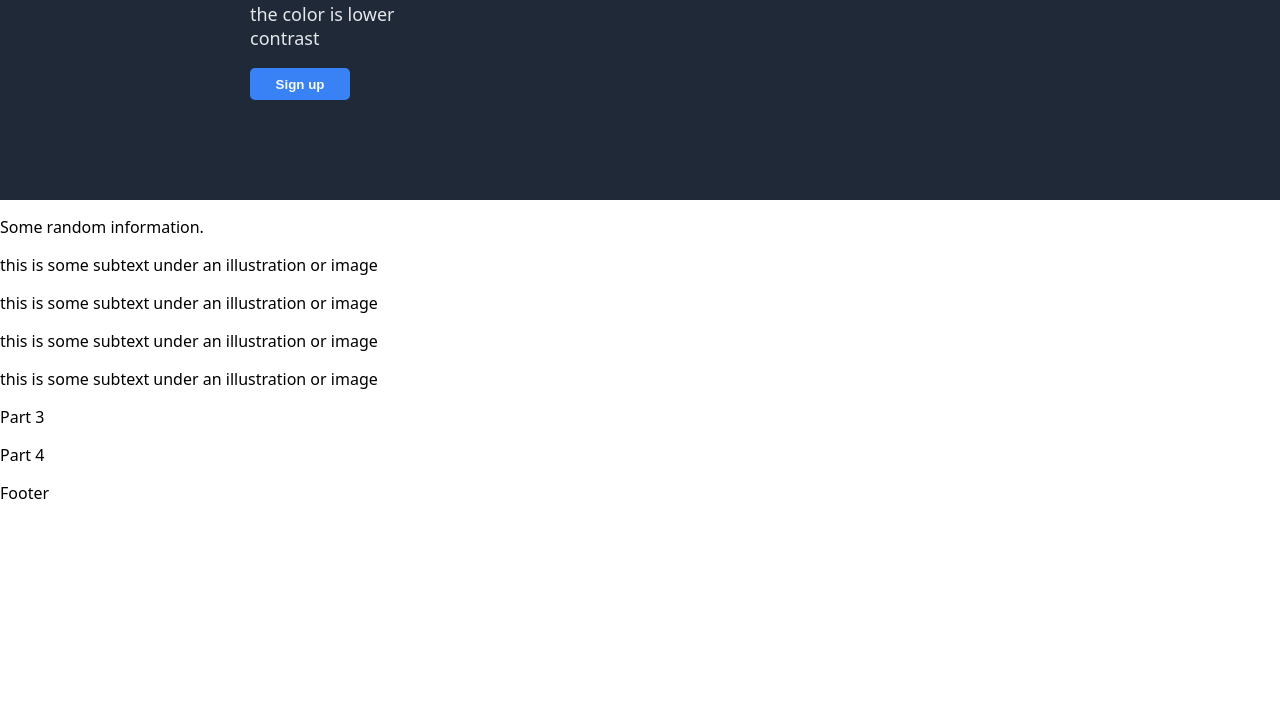
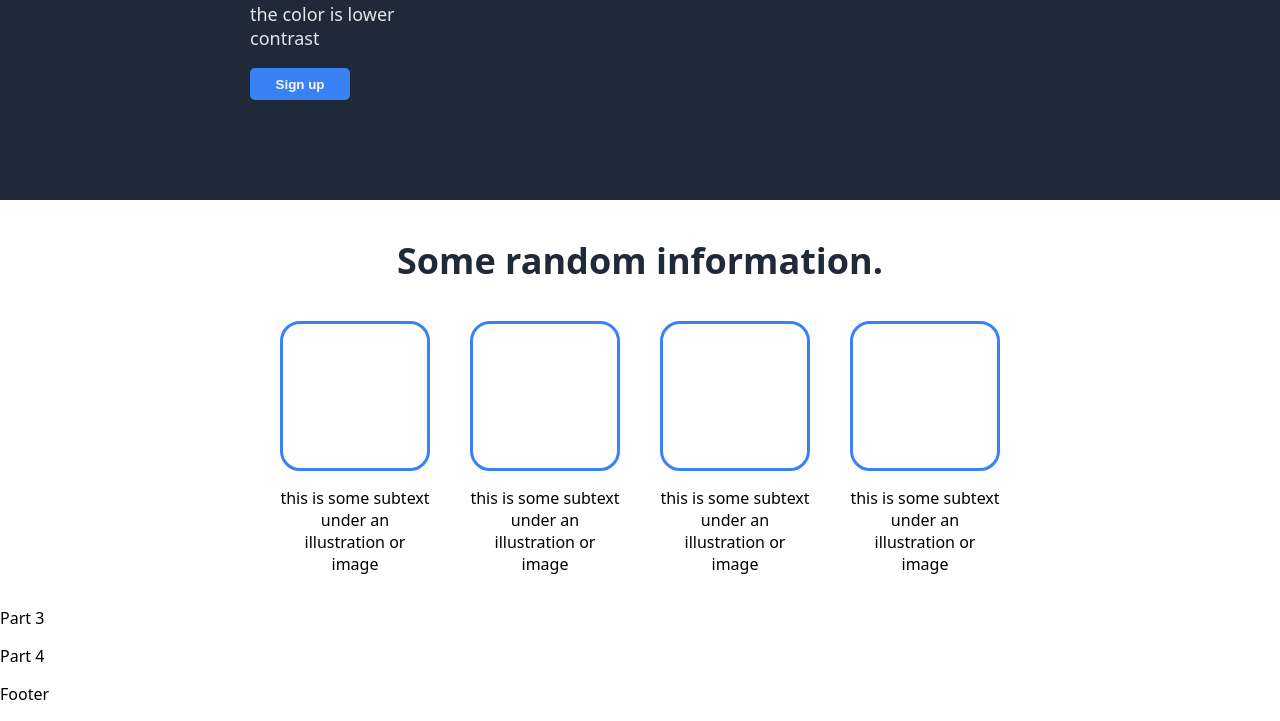
Before and after one commit to AeroDyn4m1c/odin-landing-page, a plain HTML site: page index.html in a window 1280 px wide. Shown: the part 607-1328 px from the top of the page. Before the commit the page ends 1127 px from the top, so only its background shows below. Drawn offline with Linux system fonts and the light colour scheme.

Commit message:
section 2 finished

```diff
--- a/index.html
+++ b/index.html
@@ -41,19 +41,19 @@
     <div class="info-container">
       <div class="info-item">
         <div class="item-img"></div>
-        <p>this is some subtext under an illustration or image</p>
+        <p class="img-text">this is some subtext under an illustration or image</p>
       </div>
       <div class="info-item">
         <div class="item-img"></div>
-        <p>this is some subtext under an illustration or image</p>
+        <p class="img-text">this is some subtext under an illustration or image</p>
       </div>
       <div class="info-item">
         <div class="item-img"></div>
-        <p>this is some subtext under an illustration or image</p>
+        <p class="img-text">this is some subtext under an illustration or image</p>
       </div>
       <div class="info-item">
         <div class="item-img"></div>
-        <p>this is some subtext under an illustration or image</p>
+        <p class="img-text">this is some subtext under an illustration or image</p>
       </div>
     </div>
   </div>
--- a/styles.css
+++ b/styles.css
@@ -86,3 +86,41 @@ nav {
 }
 
 /*-------------------------------------------------------------------------------*/
+
+.random-info {
+  display: flex;
+  flex-direction: column;
+  align-items: center;
+}
+
+.random-info-title {
+  font-size: 36px;
+  color: #1F2937;
+  font-weight: 900;
+}
+
+.info-container {
+  display: flex;
+  justify-content: center;
+  gap: 40px;
+  width: 100%;
+}
+
+.info-item {
+  width: 150px;
+}
+
+.img-text {
+  text-align: center;
+}
+
+.item-img {
+  padding-top: 72px;
+  padding-bottom: 72px;
+  border-color: #3882F6;
+  border-style: solid;
+  border-width: 3px;
+  border-radius: 20px;
+}
+
+/*-------------------------------------------------------------------------------*/
```
